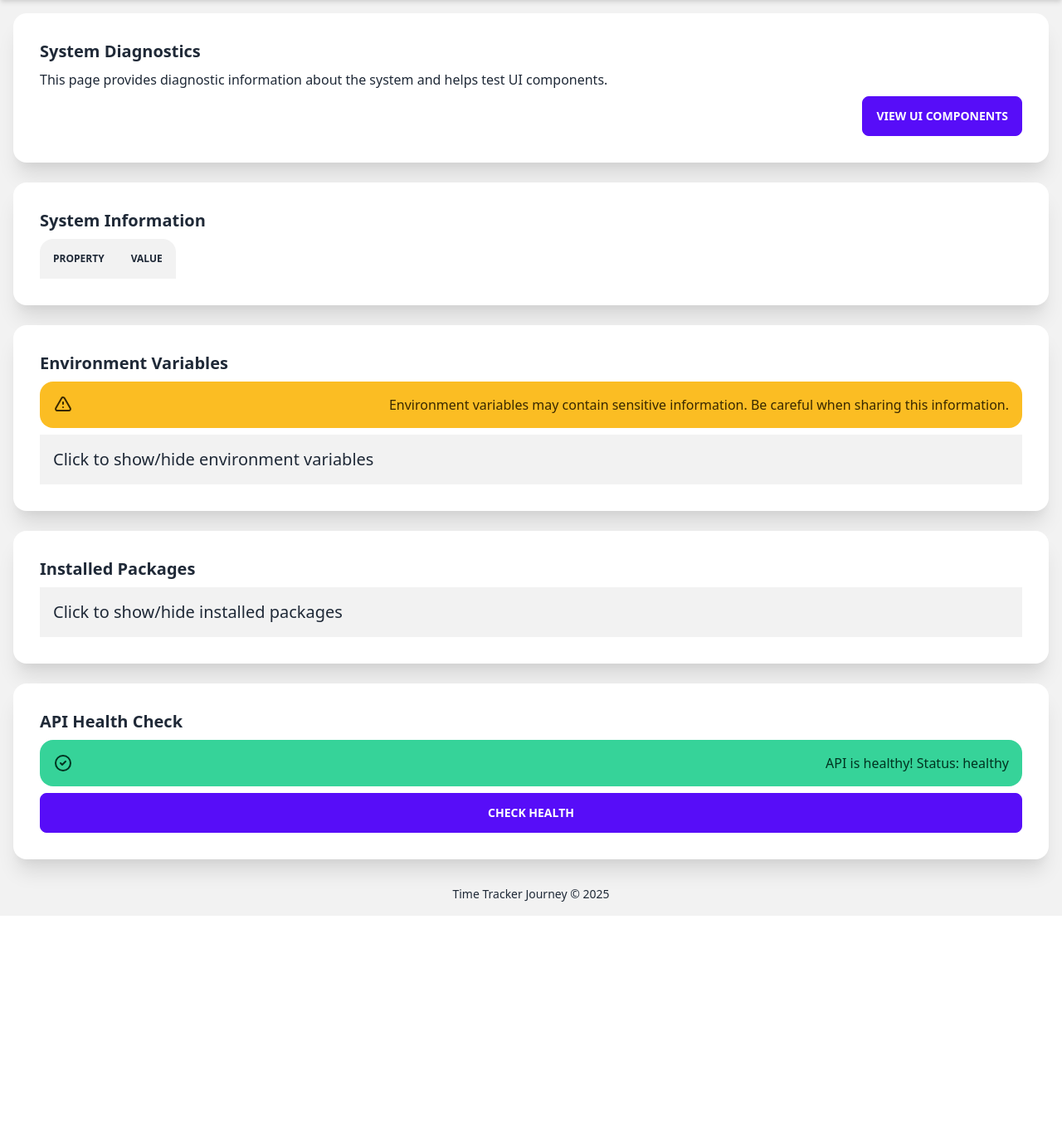
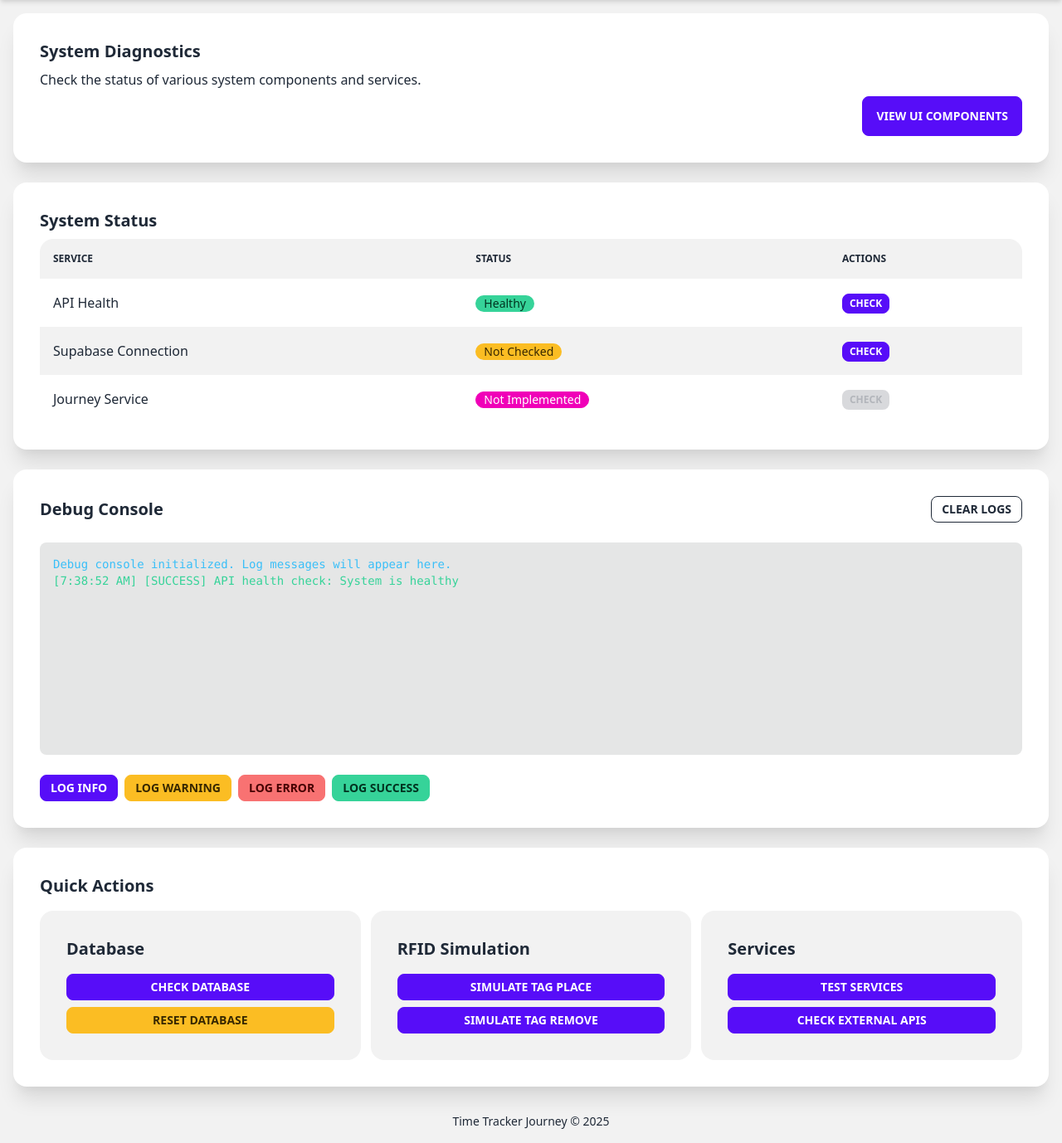
Before and after one commit to nicolasdb/time-tracker-webapp, a FastAPI app: template app/templates/index.html in a window 1280 px wide. Shown: the part 64-1442 px from the top of the page at 83% size. Before the commit the page ends 1168 px from the top, so only its background shows below. Run offline with FastAPI, Linux system fonts and the light colour scheme; the template is opened without the code that fills it, so the values that code supplies are empty; some libraries are stand-ins or nearby versions.

Commit message:
refactor: update system diagnostics and UI components for improved clarity and functionality

```diff
--- a/app/templates/index.html
+++ b/app/templates/index.html
@@ -5,126 +5,136 @@
 {% block content %}
 <div class="grid gap-6">
     <!-- Header section -->
-    <div class="card w-full bg-base-100 shadow-xl">
+    <div class="card bg-base-100 shadow-xl">
         <div class="card-body">
             <h2 class="card-title text-2xl">System Diagnostics</h2>
-            <p>This page provides diagnostic information about the system and helps test UI components.</p>
+            <p>Check the status of various system components and services.</p>
             <div class="card-actions justify-end">
                 <a href="/ui" class="btn btn-primary">View UI Components</a>
             </div>
         </div>
     </div>
 
-    <!-- System info section -->
-    <div class="card w-full bg-base-100 shadow-xl">
+    <!-- System Status section -->
+    <div class="card bg-base-100 shadow-xl">
         <div class="card-body">
-            <h2 class="card-title">System Information</h2>
+            <h2 class="card-title">System Status</h2>
             <div class="overflow-x-auto">
-                <table class="table table-zebra">
+                <table class="table table-zebra w-full">
                     <thead>
                         <tr>
-                            <th>Property</th>
-                            <th>Value</th>
+                            <th>Service</th>
+                            <th>Status</th>
+                            <th>Actions</th>
                         </tr>
                     </thead>
                     <tbody>
-                        {% for key, value in system_info.items() %}
+                        <!-- API Health -->
                         <tr>
-                            <td>{{ key }}</td>
-                            <td>{{ value }}</td>
+                            <td>API Health</td>
+                            <td>
+                                <div id="health-status" class="badge badge-info gap-2">
+                                    Checking...
+                                </div>
+                            </td>
+                            <td>
+                                <button class="btn btn-xs btn-primary" onclick="checkHealth()">
+                                    Check
+                                </button>
+                            </td>
                         </tr>
-                        {% endfor %}
+
+                        <!-- Supabase Connection -->
+                        <tr>
+                            <td>Supabase Connection</td>
+                            <td>
+                                <div id="supabase-status" class="badge badge-warning gap-2">
+                                    Not Checked
+                                </div>
+                            </td>
+                            <td>
+                                <button class="btn btn-xs btn-primary" onclick="checkSupabase()">
+                                    Check
+                                </button>
+                            </td>
+                        </tr>
+
+                        <!-- Journey Service (future) -->
+                        <tr>
+                            <td>Journey Service</td>
+                            <td>
+                                <div id="journey-status" class="badge badge-secondary gap-2">
+                                    Not Implemented
+                                </div>
+                            </td>
+                            <td>
+                                <button class="btn btn-xs btn-disabled">
+                                    Check
+                                </button>
+                            </td>
+                        </tr>
                     </tbody>
                 </table>
             </div>
         </div>
     </div>
 
-    <!-- Environment variables section -->
-    <div class="card w-full bg-base-100 shadow-xl">
+    <!-- Debug Console -->
+    <div class="card bg-base-100 shadow-xl">
         <div class="card-body">
-            <h2 class="card-title">Environment Variables</h2>
-            <div class="alert alert-warning">
-                <svg xmlns="http://www.w3.org/2000/svg" class="stroke-current shrink-0 h-6 w-6" fill="none" viewBox="0 0 24 24"><path stroke-linecap="round" stroke-linejoin="round" stroke-width="2" d="M12 9v2m0 4h.01m-6.938 4h13.856c1.54 0 2.502-1.667 1.732-3L13.732 4c-.77-1.333-2.694-1.333-3.464 0L3.34 16c-.77 1.333.192 3 1.732 3z" /></svg>
-                <span>Environment variables may contain sensitive information. Be careful when sharing this information.</span>
+            <div class="flex justify-between items-center mb-4">
+                <h2 class="card-title">Debug Console</h2>
+                <button id="clear-logs" class="btn btn-sm btn-outline">Clear Logs</button>
             </div>
-            <div class="collapse bg-base-200">
-                <input type="checkbox" />
-                <div class="collapse-title text-xl font-medium">
-                    Click to show/hide environment variables
-                </div>
-                <div class="collapse-content">
-                    <div class="overflow-x-auto">
-                        <table class="table table-zebra">
-                            <thead>
-                                <tr>
-                                    <th>Variable</th>
-                                    <th>Value</th>
-                                </tr>
-                            </thead>
-                            <tbody>
-                                {% for key, value in env_vars.items() %}
-                                <tr>
-                                    <td>{{ key }}</td>
-                                    <td>
-                                        {% if 'SECRET' in key or 'KEY' in key or 'PASSWORD' in key or 'TOKEN' in key %}
-                                            <span class="text-error">[REDACTED]</span>
-                                        {% else %}
-                                            {{ value }}
-                                        {% endif %}
-                                    </td>
-                                </tr>
-                                {% endfor %}
-                            </tbody>
-                        </table>
-                    </div>
-                </div>
+
+            <div id="debug-console" class="bg-base-300 p-4 rounded-lg h-64 overflow-y-auto font-mono text-sm">
+                <div class="text-info">Debug console initialized. Log messages will appear here.</div>
+            </div>
+
+            <div class="flex flex-wrap gap-2 mt-4">
+                <button class="btn btn-sm btn-primary" onclick="logMessage('info', 'Test info message')">Log Info</button>
+                <button class="btn btn-sm btn-warning" onclick="logMessage('warning', 'Test warning message')">Log Warning</button>
+                <button class="btn btn-sm btn-error" onclick="logMessage('error', 'Test error message')">Log Error</button>
+                <button class="btn btn-sm btn-success" onclick="logMessage('success', 'Test success message')">Log Success</button>
             </div>
         </div>
     </div>
 
-    <!-- Installed packages section -->
-    <div class="card w-full bg-base-100 shadow-xl">
+    <!-- Quick Actions -->
+    <div class="card bg-base-100 shadow-xl">
         <div class="card-body">
-            <h2 class="card-title">Installed Packages</h2>
-            <div class="collapse bg-base-200">
-                <input type="checkbox" />
-                <div class="collapse-title text-xl font-medium">
-                    Click to show/hide installed packages
+            <h2 class="card-title">Quick Actions</h2>
+            <div class="grid grid-cols-1 md:grid-cols-3 gap-3 mt-2">
+                <div class="card bg-base-200">
+                    <div class="card-body p-4">
+                        <h3 class="card-title text-base">Database</h3>
+                        <div class="flex flex-col gap-2 mt-2">
+                            <button class="btn btn-sm btn-primary" onclick="logMessage('info', 'Database check initiated')">Check Database</button>
+                            <button class="btn btn-sm btn-warning" onclick="logMessage('warning', 'Database reset not implemented yet')">Reset Database</button>
+                        </div>
+                    </div>
                 </div>
-                <div class="collapse-content">
-                    <div class="overflow-x-auto">
-                        <table class="table table-zebra">
-                            <thead>
-                                <tr>
-                                    <th>Package</th>
-                                </tr>
-                            </thead>
-                            <tbody>
-                                {% for package in packages %}
-                                <tr>
-                                    <td>{{ package }}</td>
-                                </tr>
-                                {% endfor %}
-                            </tbody>
-                        </table>
+
+                <div class="card bg-base-200">
+                    <div class="card-body p-4">
+                        <h3 class="card-title text-base">RFID Simulation</h3>
+                        <div class="flex flex-col gap-2 mt-2">
+                            <button class="btn btn-sm btn-primary" onclick="logMessage('info', 'Simulating RFID tag placement')">Simulate Tag Place</button>
+                            <button class="btn btn-sm btn-primary" onclick="logMessage('info', 'Simulating RFID tag removal')">Simulate Tag Remove</button>
+                        </div>
+                    </div>
+                </div>
+
+                <div class="card bg-base-200">
+                    <div class="card-body p-4">
+                        <h3 class="card-title text-base">Services</h3>
+                        <div class="flex flex-col gap-2 mt-2">
+                            <button class="btn btn-sm btn-primary" onclick="logMessage('info', 'Testing service connectivity')">Test Services</button>
+                            <button class="btn btn-sm btn-primary" onclick="logMessage('info', 'External API check started')">Check External APIs</button>
+                        </div>
                     </div>
                 </div>
             </div>
-        </div>
-    </div>
-
-    <!-- API health check section -->
-    <div class="card w-full bg-base-100 shadow-xl">
-        <div class="card-body">
-            <h2 class="card-title">API Health Check</h2>
-            <div id="health-status" class="alert alert-info">
-                <svg xmlns="http://www.w3.org/2000/svg" fill="none" viewBox="0 0 24 24" class="stroke-current shrink-0 w-6 h-6"><path stroke-linecap="round" stroke-linejoin="round" stroke-width="2" d="M13 16h-1v-4h-1m1-4h.01M21 12a9 9 0 11-18 0 9 9 0 0118 0z"></path></svg>
-                <span>Checking API health...</span>
-            </div>
-            <button class="btn btn-primary" hx-get="/health" hx-trigger="click" hx-target="#health-status" hx-swap="outerHTML">
-                Check Health
-            </button>
         </div>
     </div>
 </div>
@@ -134,32 +144,91 @@
 <script>
     // Automatically check health on page load
     document.addEventListener('DOMContentLoaded', function() {
+        checkHealth();
+    });
+
+    // Check API health
+    function checkHealth() {
         fetch('/health')
             .then(response => response.json())
             .then(data => {
                 const healthStatus = document.getElementById('health-status');
                 if (data.status === 'healthy') {
-                    healthStatus.className = 'alert alert-success';
-                    healthStatus.innerHTML = `
-                        <svg xmlns="http://www.w3.org/2000/svg" class="stroke-current shrink-0 h-6 w-6" fill="none" viewBox="0 0 24 24"><path stroke-linecap="round" stroke-linejoin="round" stroke-width="2" d="M9 12l2 2 4-4m6 2a9 9 0 11-18 0 9 9 0 0118 0z" /></svg>
-                        <span>API is healthy! Status: ${data.status}</span>
-                    `;
+                    healthStatus.className = 'badge badge-success gap-2';
+                    healthStatus.innerText = 'Healthy';
+                    logMessage('success', 'API health check: System is healthy');
                 } else {
-                    healthStatus.className = 'alert alert-error';
-                    healthStatus.innerHTML = `
-                        <svg xmlns="http://www.w3.org/2000/svg" class="stroke-current shrink-0 h-6 w-6" fill="none" viewBox="0 0 24 24"><path stroke-linecap="round" stroke-linejoin="round" stroke-width="2" d="M10 14l2-2m0 0l2-2m-2 2l-2-2m2 2l2 2m7-2a9 9 0 11-18 0 9 9 0 0118 0z" /></svg>
-                        <span>API is not healthy! Status: ${data.status}</span>
-                    `;
+                    healthStatus.className = 'badge badge-error gap-2';
+                    healthStatus.innerText = 'Unhealthy';
+                    logMessage('error', 'API health check failed: ' + data.status);
                 }
             })
             .catch(error => {
                 const healthStatus = document.getElementById('health-status');
-                healthStatus.className = 'alert alert-error';
-                healthStatus.innerHTML = `
-                    <svg xmlns="http://www.w3.org/2000/svg" class="stroke-current shrink-0 h-6 w-6" fill="none" viewBox="0 0 24 24"><path stroke-linecap="round" stroke-linejoin="round" stroke-width="2" d="M10 14l2-2m0 0l2-2m-2 2l-2-2m2 2l2 2m7-2a9 9 0 11-18 0 9 9 0 0118 0z" /></svg>
-                    <span>Error checking API health: ${error.message}</span>
-                `;
+                healthStatus.className = 'badge badge-error gap-2';
+                healthStatus.innerText = 'Error';
+                logMessage('error', 'API health check error: ' + error.message);
             });
+    }
+
+    // Check Supabase connection (placeholder)
+    function checkSupabase() {
+        const supabaseStatus = document.getElementById('supabase-status');
+        supabaseStatus.className = 'badge badge-warning gap-2';
+        supabaseStatus.innerText = 'Checking...';
+
+        // Simulating a check since we don't have actual connection yet
+        setTimeout(() => {
+            // Random success/fail for demonstration
+            const success = Math.random() > 0.3;
+            if (success) {
+                supabaseStatus.className = 'badge badge-success gap-2';
+                supabaseStatus.innerText = 'Connected';
+                logMessage('success', 'Supabase connection successful');
+            } else {
+                supabaseStatus.className = 'badge badge-error gap-2';
+                supabaseStatus.innerText = 'Failed';
+                logMessage('error', 'Supabase connection failed - check credentials');
+            }
+        }, 1000);
+    }
+
+    // Debug console log function
+    function logMessage(type, message) {
+        const console = document.getElementById('debug-console');
+        const timestamp = new Date().toLocaleTimeString();
+        let className = '';
+
+        switch (type) {
+            case 'info':
+                className = 'text-info';
+                break;
+            case 'warning':
+                className = 'text-warning';
+                break;
+            case 'error':
+                className = 'text-error';
+                break;
+            case 'success':
+                className = 'text-success';
+                break;
+            default:
+                className = 'text-base-content';
+        }
+
+        const logEntry = document.createElement('div');
+        logEntry.className = className;
+        logEntry.innerHTML = `[${timestamp}] [${type.toUpperCase()}] ${message}`;
+        console.appendChild(logEntry);
+
+        // Auto-scroll to bottom
+        console.scrollTop = console.scrollHeight;
+    }
+
+    // Clear logs button
+    document.getElementById('clear-logs').addEventListener('click', function() {
+        const console = document.getElementById('debug-console');
+        console.innerHTML = '<div class="text-info">Debug console cleared.</div>';
     });
 </script>
 {% endblock %}
```
Also changed, not shown: app/templates/ui_components.html (+15 -15 lines).
